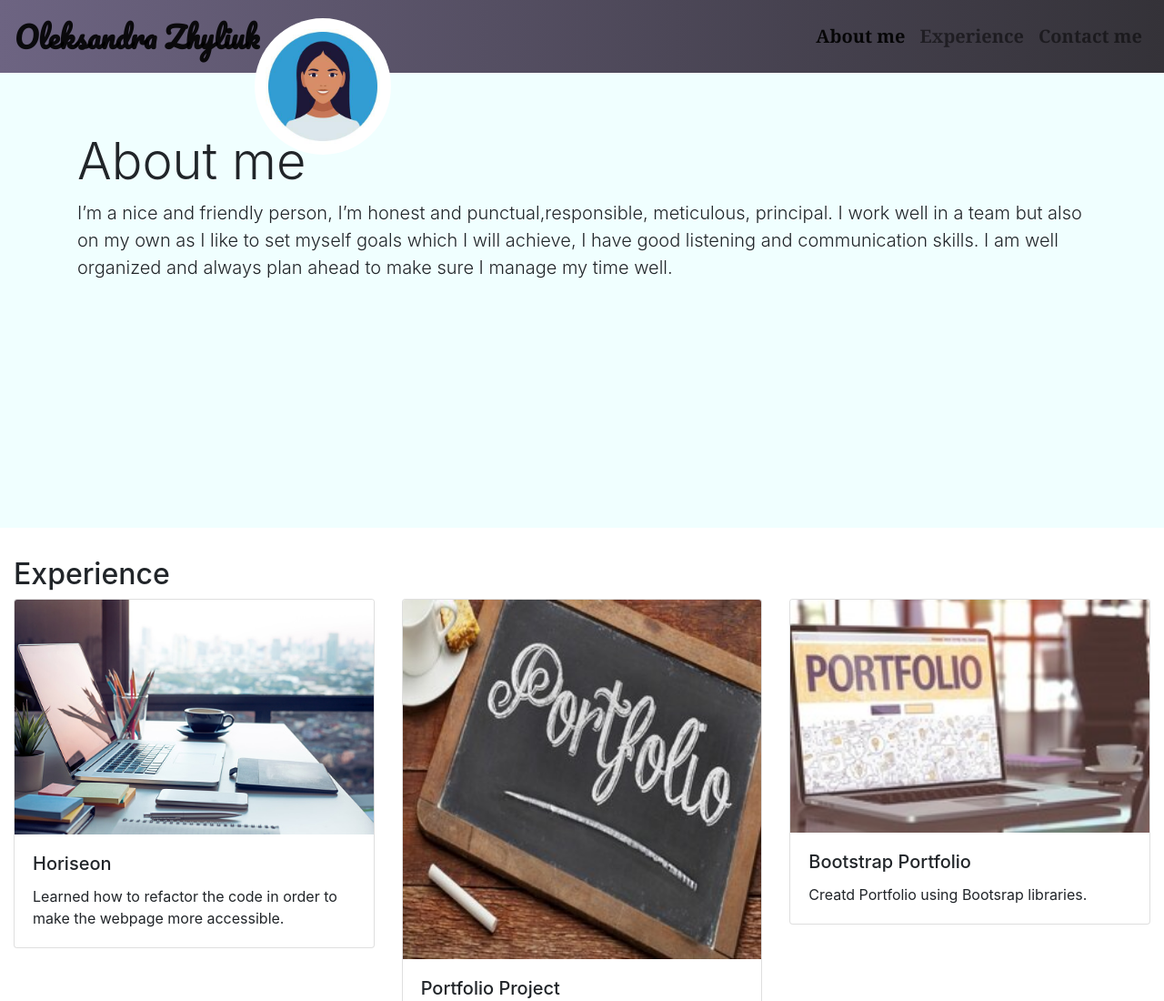
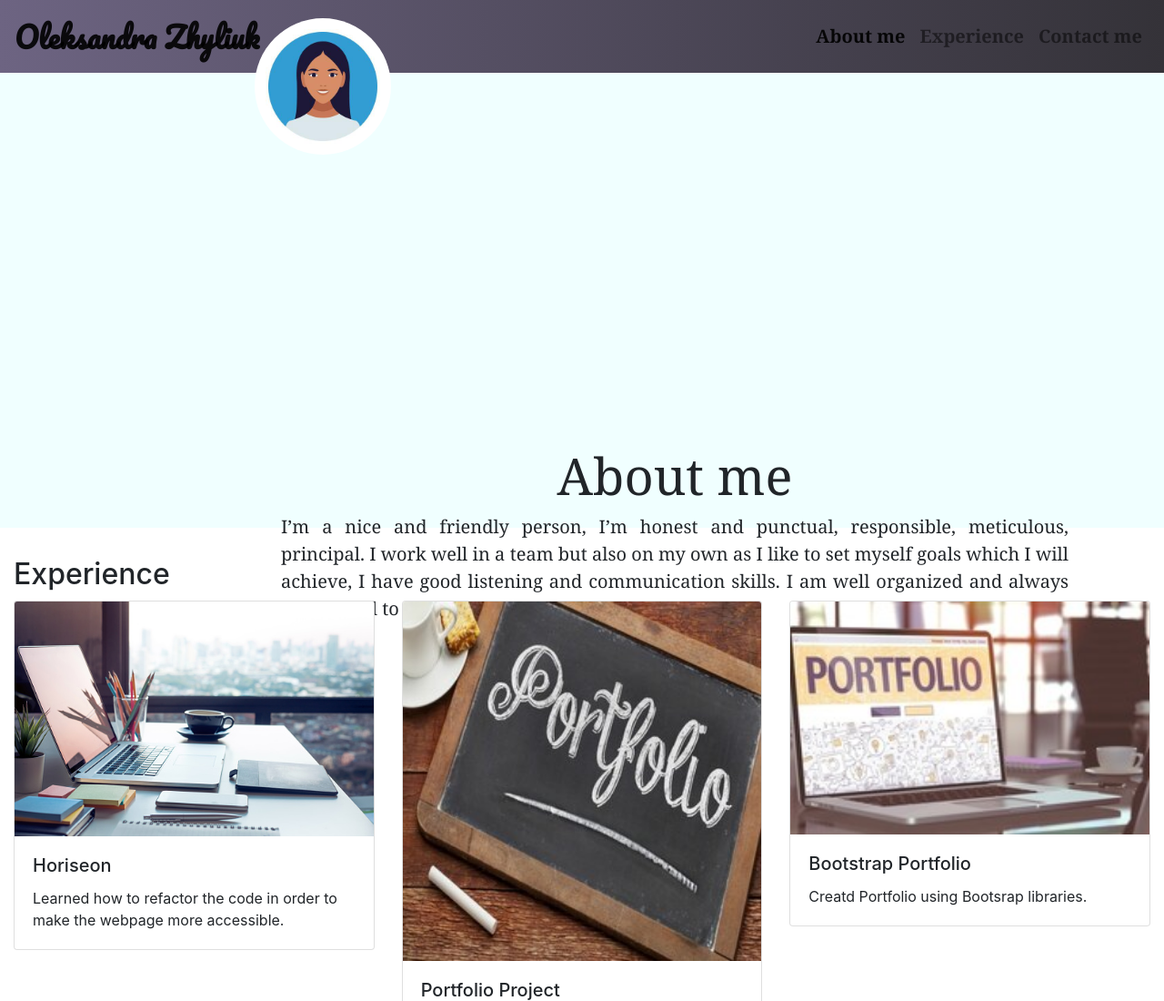
Before and after one commit to SashaK2609/Bootsarp-Portfolio, a plain HTML site: page index.html in a window 1280 px wide. Shown: the top 1100 px of the page at 91% size. Drawn offline with nearby package versions, Linux system fonts and the light colour scheme; files whose address does not match are found by name; a web font is replaced by a local one.

Commit message:
styled hero section

```diff
--- a/CSS/style.css
+++ b/CSS/style.css
@@ -47,6 +47,24 @@
 	background-size: cover;
  }
 
+ h1.display-4 {
+	text-align: center;
+ }
+
+ div.container {
+	width: 70%;
+	position: absolute;
+	bottom: 100px;
+	right: 90px;
+	text-align: justify;
+	font-family: Georgia, 'Times New Roman', Times, serif;
+ }
+
+ /*Portfolio container*/
+ h2.sectionHeading {
+	width: 100%;
+	margin-bottom: 10px;
+ }
 
  /*.menu {
 	display: flex;
--- a/index.html
+++ b/index.html
@@ -48,14 +48,14 @@
 <div class="jumbotron jumbotron-fluid">
 	<div class="container">
 		<h1 class="display-4">About me</h1>
-	  <p class="lead">I’m a nice and friendly person, I’m honest and punctual,responsible, meticulous, principal. I work well in a team but also on my own as I like to set myself goals which I will achieve, I have good listening and communication skills. I am well organized and always plan ahead to make sure I manage my time well.</p>
+	  <p class="lead">I’m a nice and friendly person, I’m honest and punctual, responsible, meticulous, principal. I work well in a team but also on my own as I like to set myself goals which I will achieve, I have good listening and communication skills. I am well organized and always plan ahead to make sure I manage my time well.</p>
 	</div>
  </div>
 
 <!---Portfolio container-->
 <div class="container-fluid content">
 	<h2 class="sectionHeading">Experience</h2>
-	<div class="row showsNear">
+	<div class="row work-exp">
 	  <!-- Card 1 -->
 	  <div class="cardContainer col-lg-4 col-md-4 col-sm-12">
 		 <div class="card">
```
